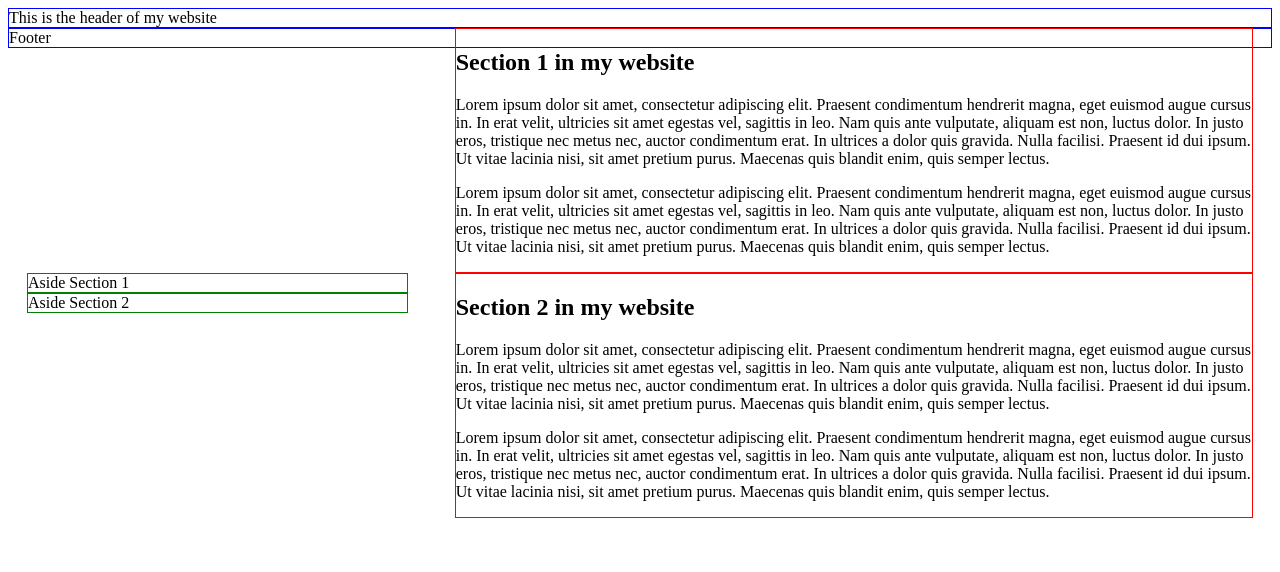
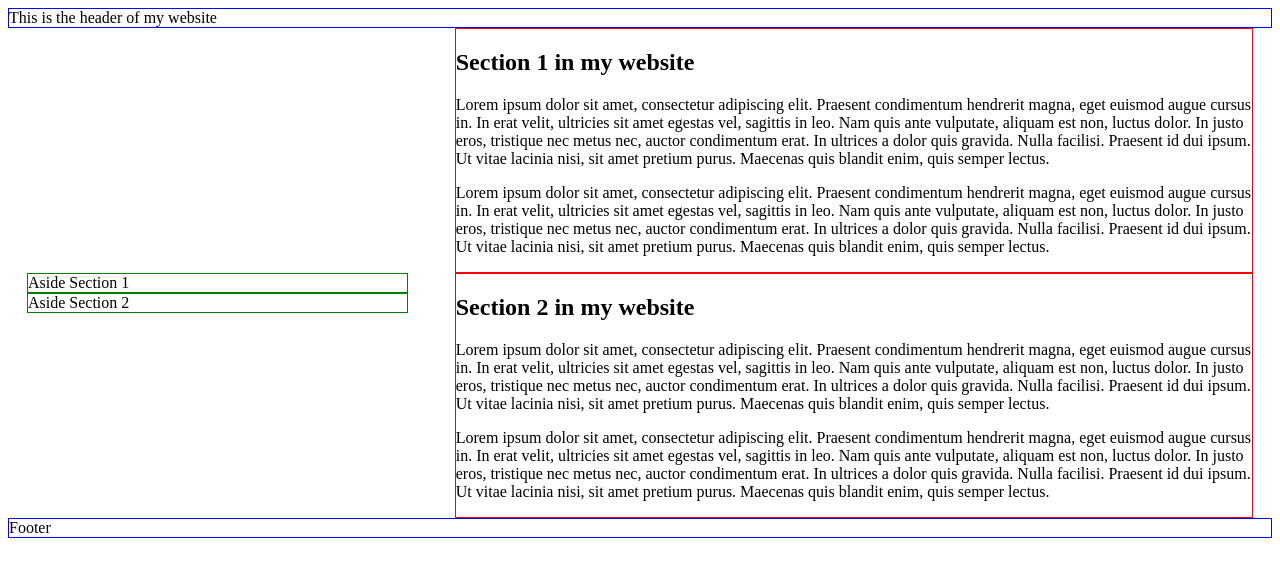
Before and after one commit to cross-web-dev/content-position, a plain HTML site: page index.html in a window 1280 px wide. Drawn offline with Linux system fonts and the light colour scheme.

Commit message:
let page return to normal flow

```diff
--- a/css/main.css
+++ b/css/main.css
@@ -36,4 +36,7 @@ aside{
 header,
 footer{
     border: 1px solid blue;
+    /* It is important that this clear be applied to an element appearing after the floated elements, not before, to
+    return the page to its normal flow.*/
+    clear: both;
 }
```
